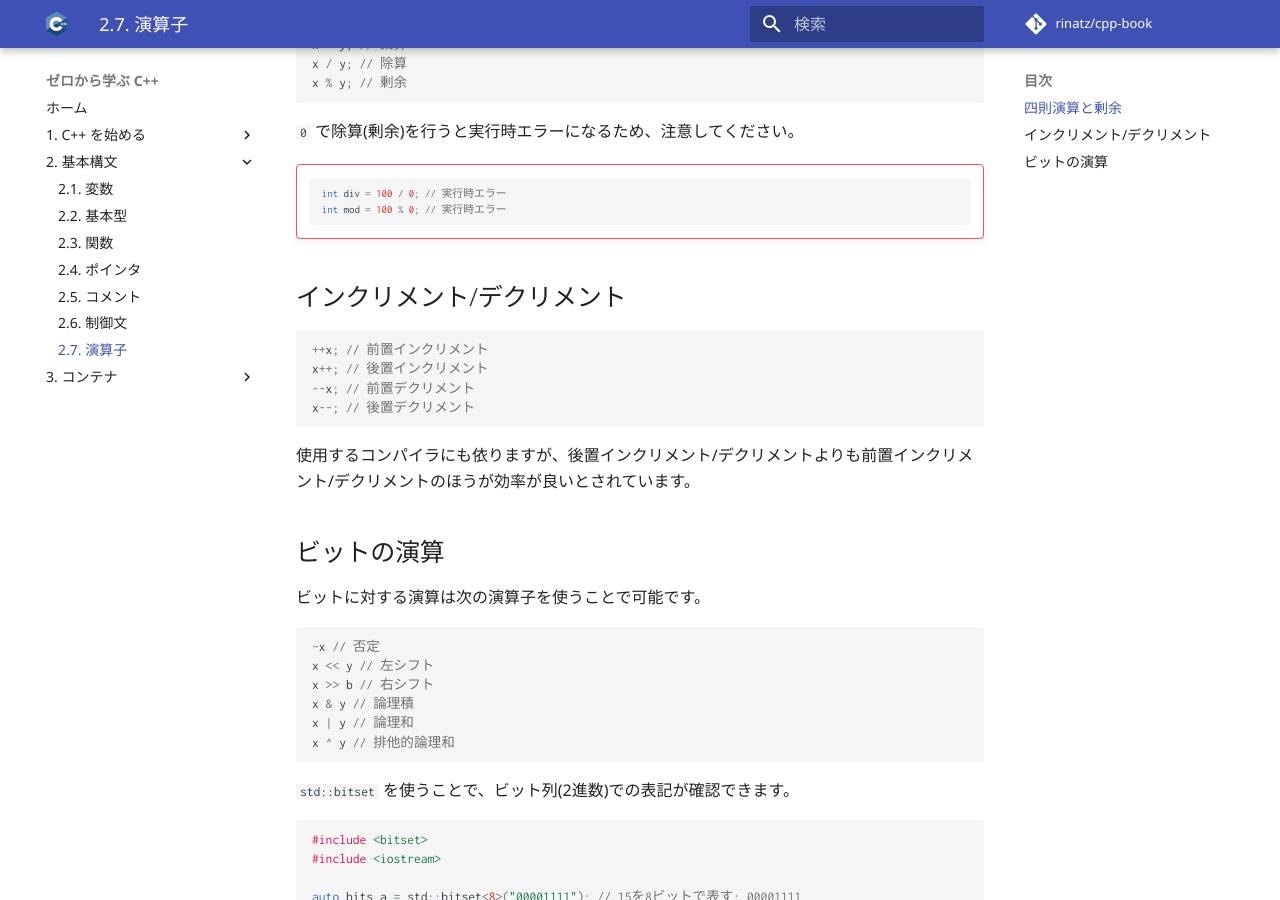
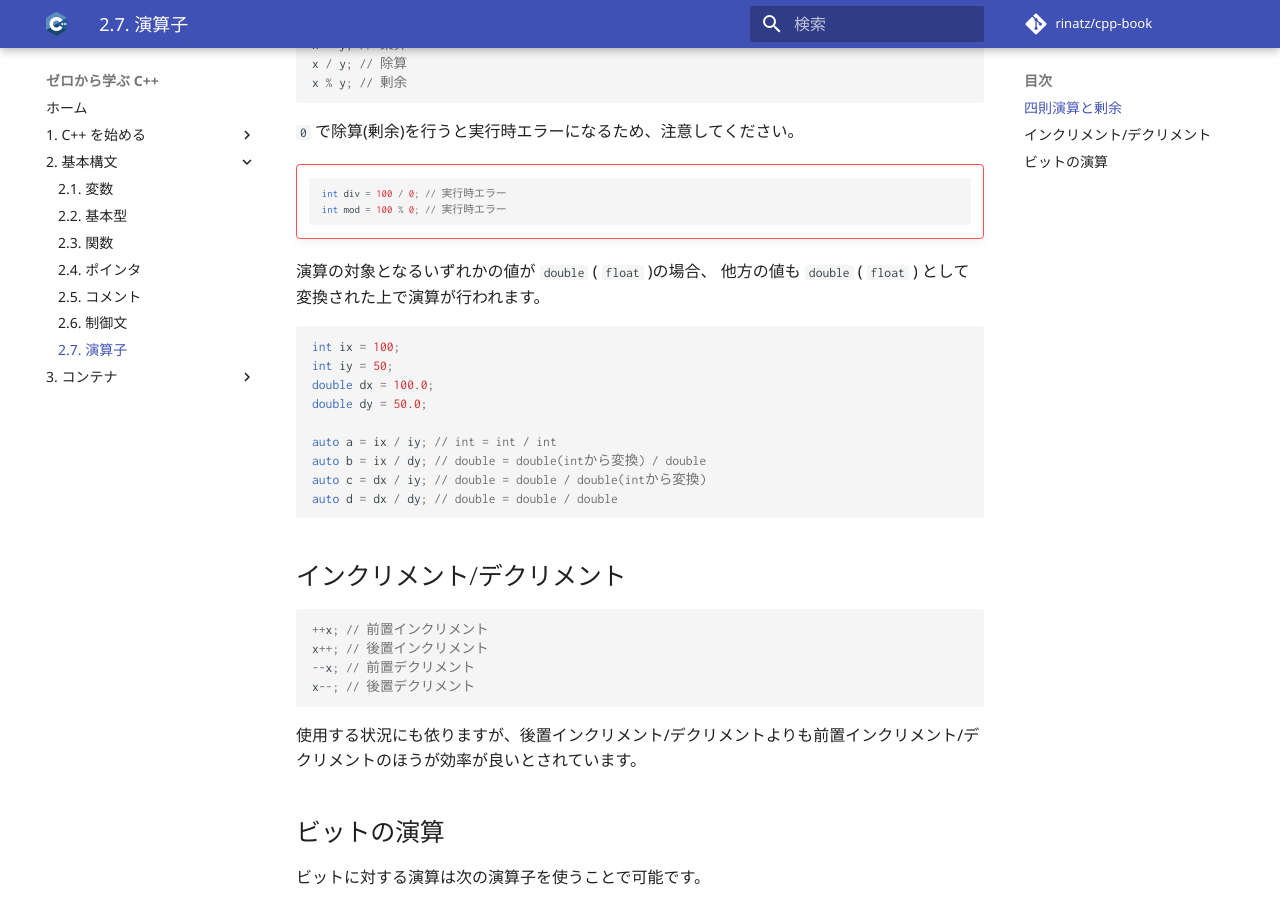
Before and after one commit to rinatz/cpp-book, an MkDocs documentation site: the page built from docs/ch02-07-operators.md, in a window 1280 px wide and 900 px high, scrolled down 377 px. Built offline with MkDocs 1.6.1 and Material for MkDocs 9.7.7, drawn with Linux system fonts in a browser that asks for light colours; comment, search, counter and statistics services are not loaded.

Commit message:
Polish sentences

````diff
--- a/docs/ch02-07-operators.md
+++ b/docs/ch02-07-operators.md
@@ -23,12 +23,10 @@ x % y; // 剰余
     int mod = 100 % 0; // 実行時エラー
     ```
 
-<!-- MEMO: 型変換の話はキャスト側でも良いかもしれない -->
+演算の対象となるいずれかの値が `double` ( `float` )の場合、
+他方の値も `double` ( `float` ) として変換された上で演算が行われます。
 
-<!-- 演算の対象となるいずれかの値が `double` ( `float` )の場合、
-他方の値も `double` ( `float` ) として変換された上で演算が行われます。 -->
-
-<!-- ```cpp
+```cpp
 int ix = 100;
 int iy = 50;
 double dx = 100.0;
@@ -38,7 +36,7 @@ auto a = ix / iy; // int = int / int
 auto b = ix / dy; // double = double(intから変換) / double
 auto c = dx / iy; // double = double / double(intから変換)
 auto d = dx / dy; // double = double / double
-``` -->
+```
 
 ## インクリメント/デクリメント
 
@@ -49,7 +47,9 @@ x++; // 後置インクリメント
 x--; // 後置デクリメント
 ```
 
-使用するコンパイラにも依りますが、後置インクリメント/デクリメントよりも前置インクリメント/デクリメントのほうが効率が良いとされています。
+<!-- MEMO: 前置/後置の処理の違いを書く。代入時のサンプルコードで示す。 -->
+
+使用する状況にも依りますが、後置インクリメント/デクリメントよりも前置インクリメント/デクリメントのほうが効率が良いとされています。
 
 ## ビットの演算
 
````
